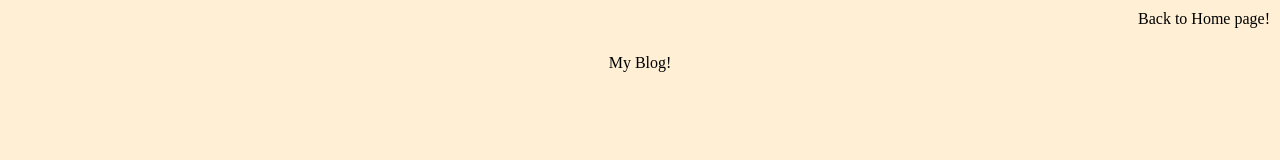
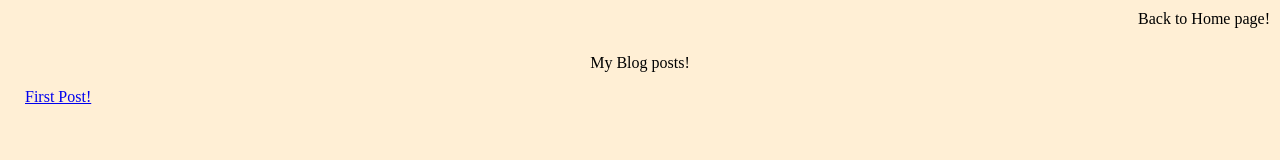
Before and after one commit to naima-shk/Blog, a React (Create React App) app in the folder Frontend/: page /blog in a window 1280 px wide. Shown: the top 160 px of the page. Built offline with nearby package versions, Linux system fonts and the light colour scheme.

Commit message:
link to blog post

```diff
--- a/Frontend/src/pages/Blog/index.js
+++ b/Frontend/src/pages/Blog/index.js
@@ -1,5 +1,6 @@
 import React from "react";
 import styled from "styled-components";
+import { Link } from "react-router-dom";
 import BackLink from "../../components/BackLink";
 
 const Container = styled.div`
@@ -13,11 +14,17 @@ const Text = styled.p`
   justify-content: center;
 `;
 
+const LinkToPost = styled(Link)`
+  display: flex;
+  margin-left: 25px;
+`;
+
 const Blog = () => {
   return (
     <Container>
       <BackLink />
-      <Text>My Blog!</Text>
+      <Text>My Blog posts!</Text>
+      <LinkToPost to="/blog/1">First Post!</LinkToPost>
     </Container>
   );
 };
```
